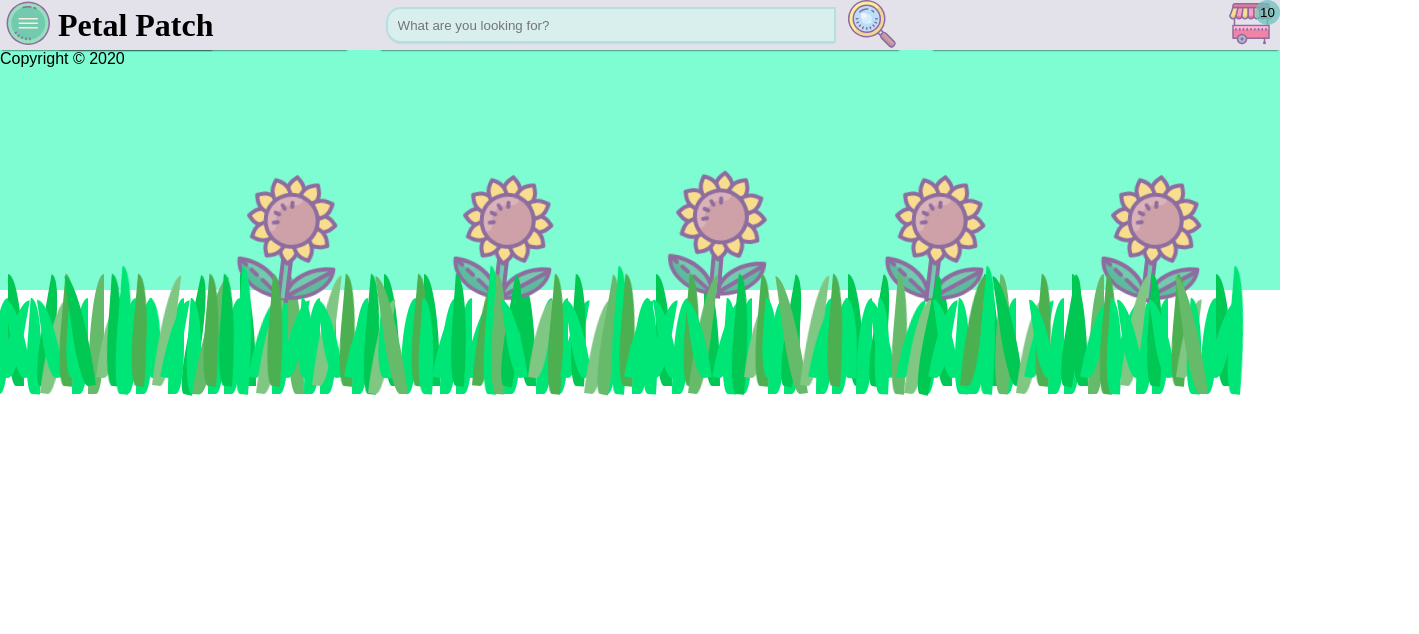
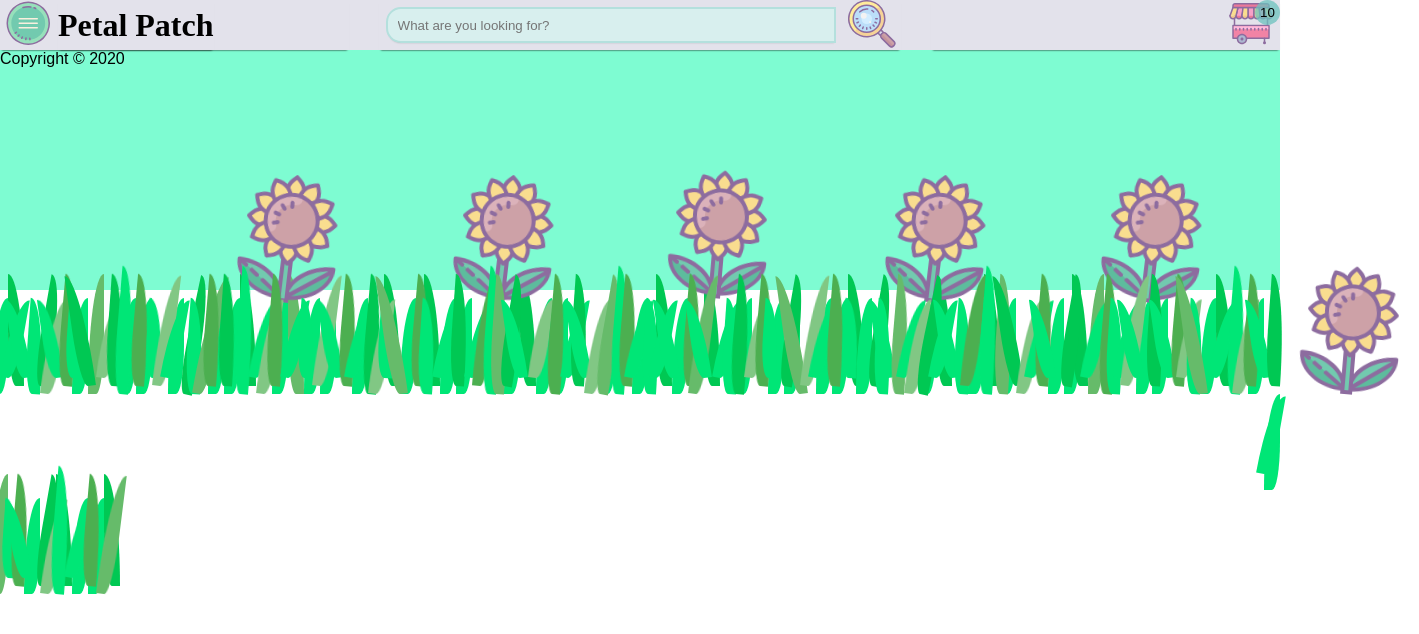
Before and after one commit to Frozies/petalpatchOld, a React (Create React App) app: page /products/1 in a window 1280 px wide. Shown: the top 634 px of the page, 1419 px wide, since content can reach past the window. Built offline with nearby package versions, Linux system fonts and the light colour scheme.

Commit message:
Sunflowers

```diff
--- a/src/components/footer/Grass.js
+++ b/src/components/footer/Grass.js
@@ -8,7 +8,7 @@ function Grass() {
         let grassArray = [];
         let f = 0;
 
-        for (let i = 0 ; i < size.width/8; i++) {
+        for (let i = 0 ; i < size.width/7; i++) {
                 grassArray.push(<div className={"footer-blade"} key={i}/>);
 
 
--- a/src/scss/_footer.scss
+++ b/src/scss/_footer.scss
@@ -9,8 +9,11 @@
  }
   &-ground {
     height: 70px;
-    overflow-wrap: initial;
+
     //background-color: $grass-green;
+    display: inline-block;
+    white-space: nowrap;
+
   }
 
   &-grass {
--- a/src/scss/style.css
+++ b/src/scss/style.css
@@ -76,7 +76,8 @@
 }
 .footer-ground {
   height: 70px;
-  overflow-wrap: initial;
+  display: inline-block;
+  white-space: nowrap;
 }
 .footer-grass {
   position: absolute;
```
Also changed, not shown: 1 other file (tests, documents, lock files or other folders).
